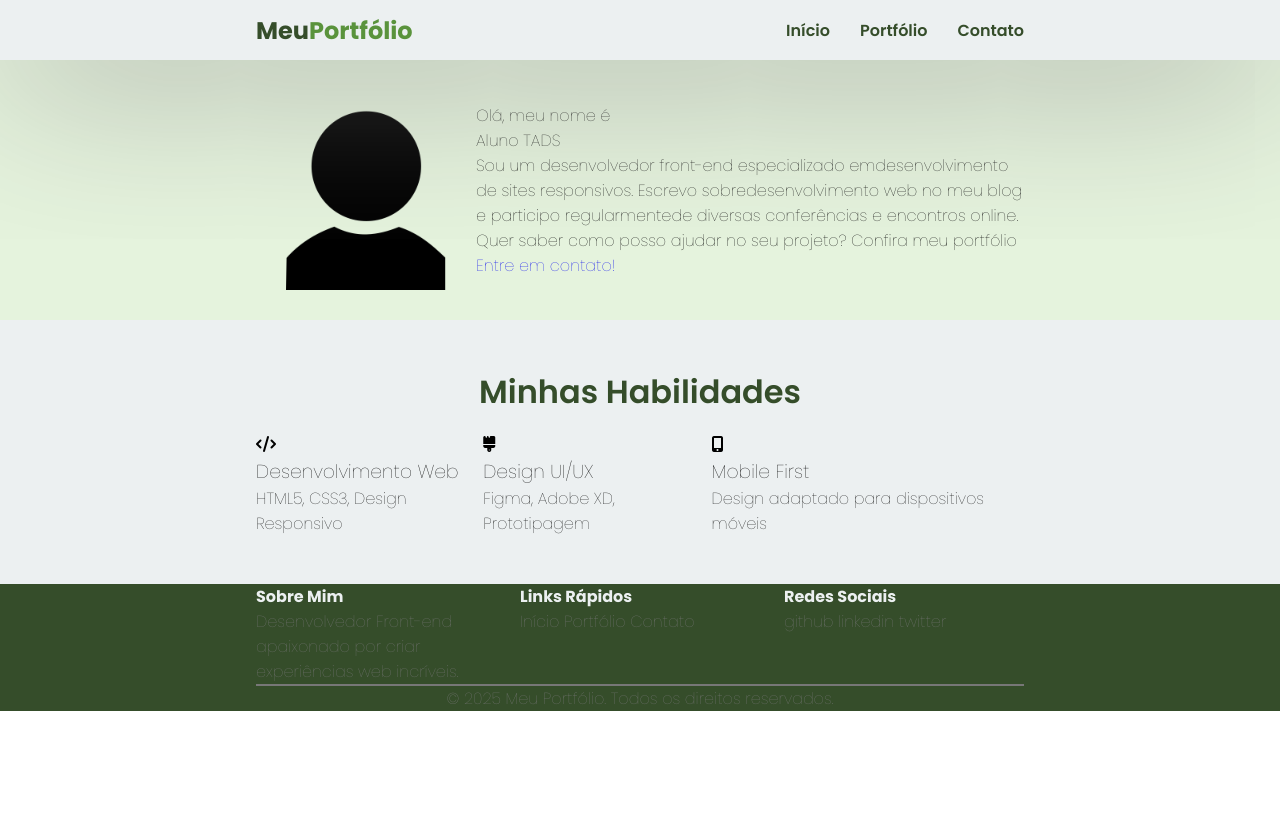
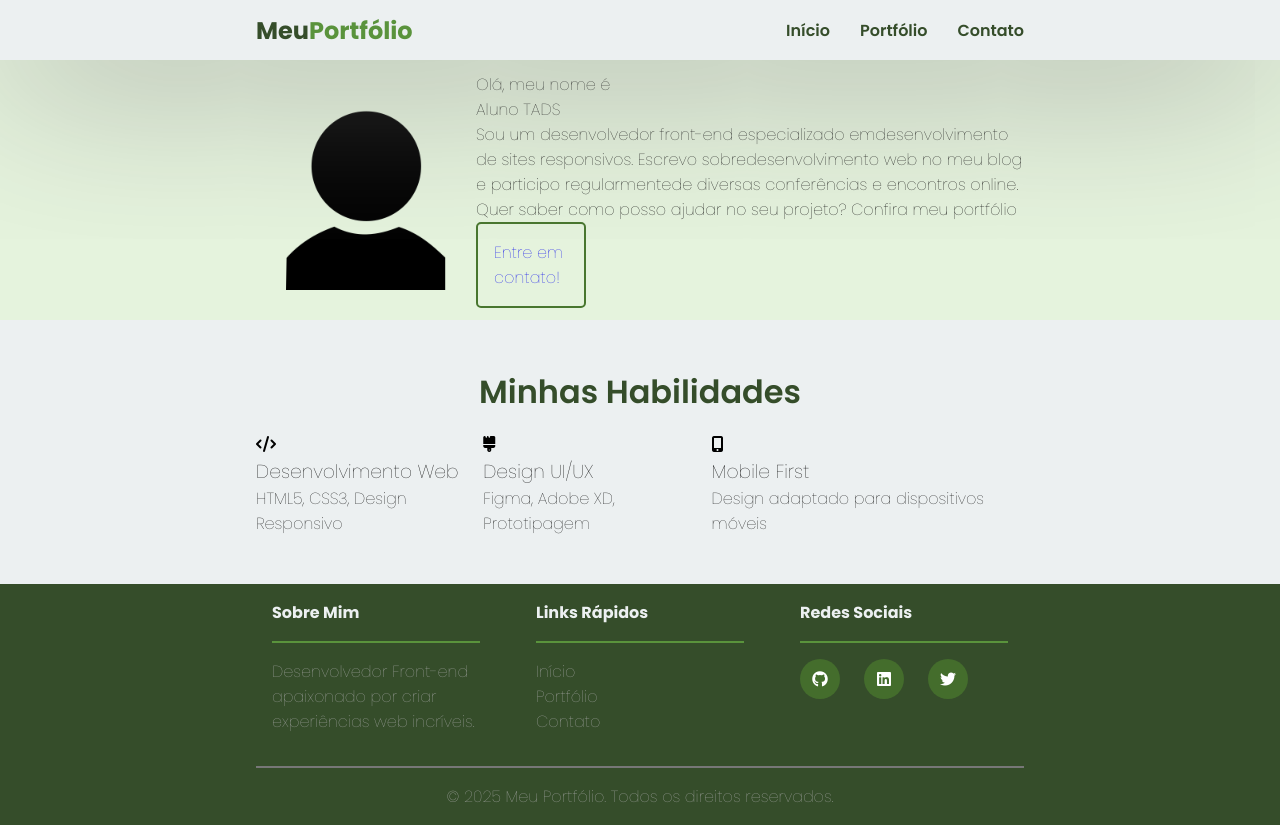
Before and after one commit to borgesnifpe-cyber/Projetos-TADS, a plain HTML site: page WEB DEV 1/Prova - Projeto 2a unid - Meu Portifólio/index.html in a window 1280 px wide. Before the commit the page ends 800 px from the top, so only its background shows below. Drawn offline with Linux system fonts and the light colour scheme.

Commit message:
Please enter the commit message for your changes. Lines starting  with '#' will be ignored, and an empty message aborts the commit.
 On branch main
 Your branch is up to date with 'TADS-2025--Web1/main'.

 Changes to be committed:
	modified:   "WEB DEV 1/Prova - Projeto 2a unid - Meu Portif\303\263lio/assets/css/components/buttons.css"
	modified:   "WEB DEV 1/Prova - Projeto 2a unid - Meu Portif\303\263lio/assets/css/components/footer.css"
	modified:   "WEB DEV 1/Prova - Projeto 2a unid - Meu Portif\303\263lio/assets/css/components/header.css"
	modified:   "WEB DEV 1/Prova - Projeto 2a unid - Meu Portif\303\263lio/assets/css/pages/home.css"
	modified:   "WEB DEV 1/Prova - Projeto 2a unid - Meu Portif\303\263lio/index.html"
	modified:   "WEB DEV 1/Prova - Projeto 2a unid - Meu Portif\303\263lio/portfolio.html"
	modified:   "WEB DEV 1/Prova - Projeto 2a unid - Meu Portif\303\263lio/projeto.html"

```diff
--- a/WEB DEV 1/Prova - Projeto 2a unid - Meu Portifólio/assets/css/components/buttons.css
+++ b/WEB DEV 1/Prova - Projeto 2a unid - Meu Portifólio/assets/css/components/buttons.css
@@ -0,0 +1,16 @@
+.tophero a {
+    display: flex;
+    padding: 1rem;
+    border: solid 2px var(--verde2);
+    width: 20%;
+    border-radius: 5px;
+}
+
+header a{
+    color: var(--verde3);
+    font-weight: 600;
+}
+
+.logo a{
+    font-weight: bold;
+}
--- a/WEB DEV 1/Prova - Projeto 2a unid - Meu Portifólio/assets/css/components/footer.css
+++ b/WEB DEV 1/Prova - Projeto 2a unid - Meu Portifólio/assets/css/components/footer.css
@@ -7,7 +7,7 @@ footer{
 }
 
 footer * {
-    color: var(--fontecor2);
+    color: #adadad;
     font-size: var(--base);
 }
 
@@ -31,11 +31,48 @@ footer h3 {
 }
 
 .footercard {
+    display: flex;
+    flex-direction: column;
     width: 33%;
+    padding: 1rem;
+}
+
+footer h3 {
+    padding-bottom: 1rem;
+    margin-bottom: 1rem;
+    border-bottom: solid 2px var(--verde1);
+}
+
+.footercard1 {
+    display: flex;
+    flex-direction: column;
+    width: 33%;
+    padding:1rem;
+}
+
+.footercard1 .links {
+    display: flex;
+    gap: var(--gap);
+}
+
+.footercard1 a {
+    display: flex;
+    align-items: center;
+    justify-content: center;
+    width: 40px;
+    height: 40px;
+    background-color: rgba(72, 118, 46, 0.781);
+    border-radius: 20px;
+}
+
+.footercard1 a i{
+    color: white;
 }
 
 footer .copy {
     width: 60vw;
     border-top: solid var(--fontecor2) 2px;
     text-align: center;
+    margin: 1rem 0 1rem 0;
+    padding: 1rem 0 0 0;
 }
--- a/WEB DEV 1/Prova - Projeto 2a unid - Meu Portifólio/assets/css/components/header.css
+++ b/WEB DEV 1/Prova - Projeto 2a unid - Meu Portifólio/assets/css/components/header.css
@@ -30,16 +30,7 @@ header {
     font-size: 1.5rem;
 }
 
-header a{
-    color: var(--verde3);
-    font-weight: 600;
-}
-
 .logo span{
     color: var(--verde1);
     font-weight: bold;
 }
-
-.logo a{
-    font-weight: bold;
-}
--- a/WEB DEV 1/Prova - Projeto 2a unid - Meu Portifólio/index.html
+++ b/WEB DEV 1/Prova - Projeto 2a unid - Meu Portifólio/index.html
@@ -33,7 +33,7 @@
                             <p>Olá, meu nome é</p>
                             <p>Aluno TADS</p>
                             <p>Sou um desenvolvedor front-end especializado     emdesenvolvimento de sites responsivos. Escrevo     sobredesenvolvimento web no meu blog e participo    regularmentede diversas conferências e encontros online. Quer saber como posso ajudar no seu projeto? Confira meu portfólio</p>
-                            <a href="contato.html" class="btnbtn-outline-home">Entre    em contato!</a>
+                            <a href="contato.html" class="btnbtn-outline-home">Entre em contato!</a>
                         </div>
                     </div>
             </div>
@@ -75,11 +75,13 @@
                         <a href="portfolio.html">Portfólio</a>
                         <a href="contato.html">Contato</a>
                     </section>
-                    <section class="footercard">
+                    <section class="footercard1">
                         <h3>Redes Sociais</h3>
-                        <a href="#"><!-- ícone fa-github -->github</a>
-                        <a href="#"><!-- ícone fa-linkedin -->linkedin</a>
-                        <a href="#"><!-- ícone fa-twitter -->twitter</a>
+                        <div class="links">
+                            <a href="#"><i class="fa-brands fa-github"></i></a>
+                            <a href="#"><i class="fa-brands fa-linkedin"></i></a>
+                            <a href="#"><i class="fa-brands fa-twitter"></i></a>
+                        </div>
                     </section>
                 </section>
             <p class="copy">&copy; 2025 Meu Portfólio. Todos os direitos reservados.</p>
```
Also changed, not shown: WEB DEV 1/Prova - Projeto 2a unid - Meu Portifólio/portfolio.html (+45 -18 lines), WEB DEV 1/Prova - Projeto 2a unid - Meu Portifólio/projeto.html (+27 -8 lines), WEB DEV 1/Prova - Projeto 2a unid - Meu Portifólio/assets/css/pages/home.css (line endings or trailing spaces).
